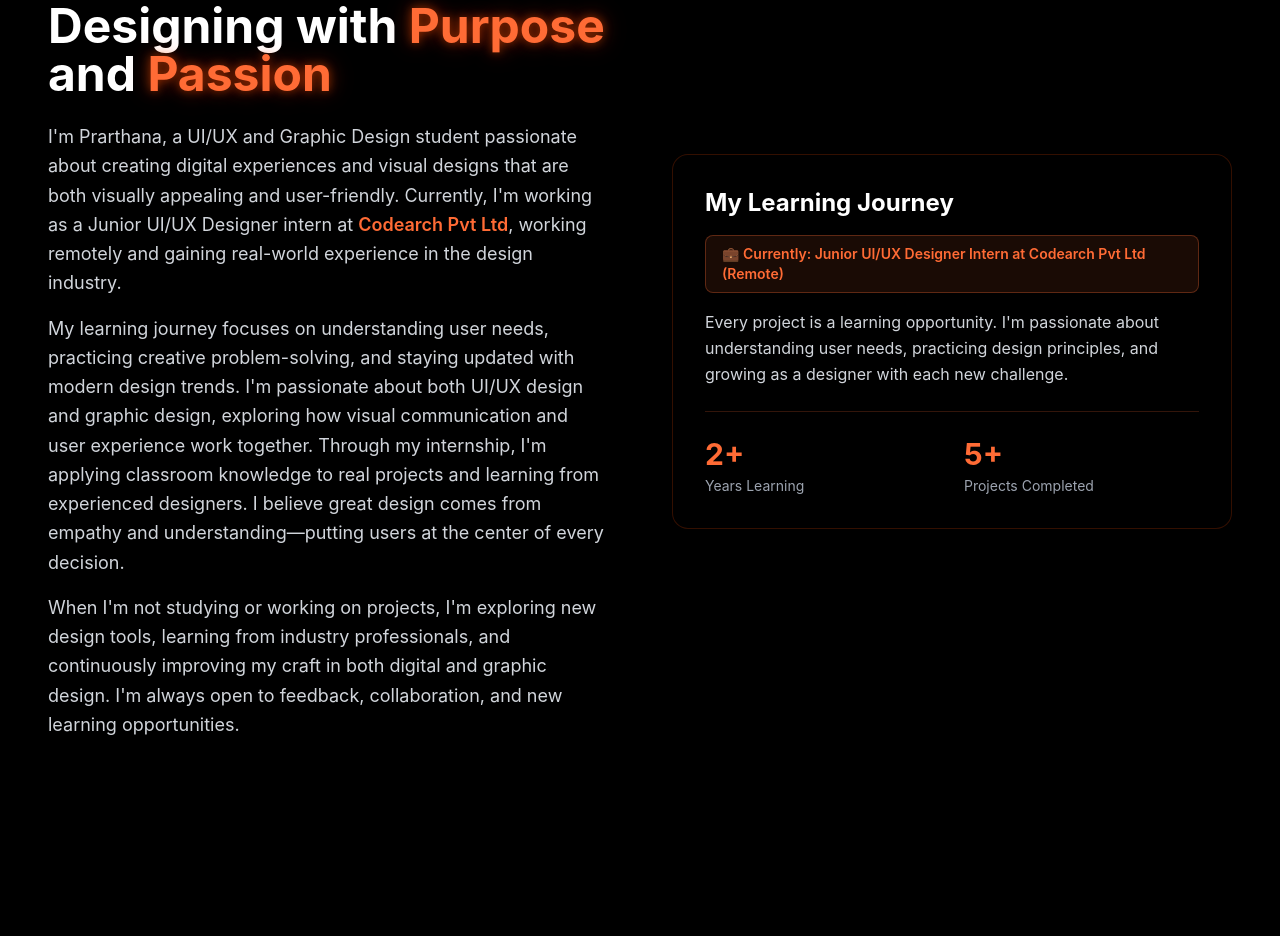
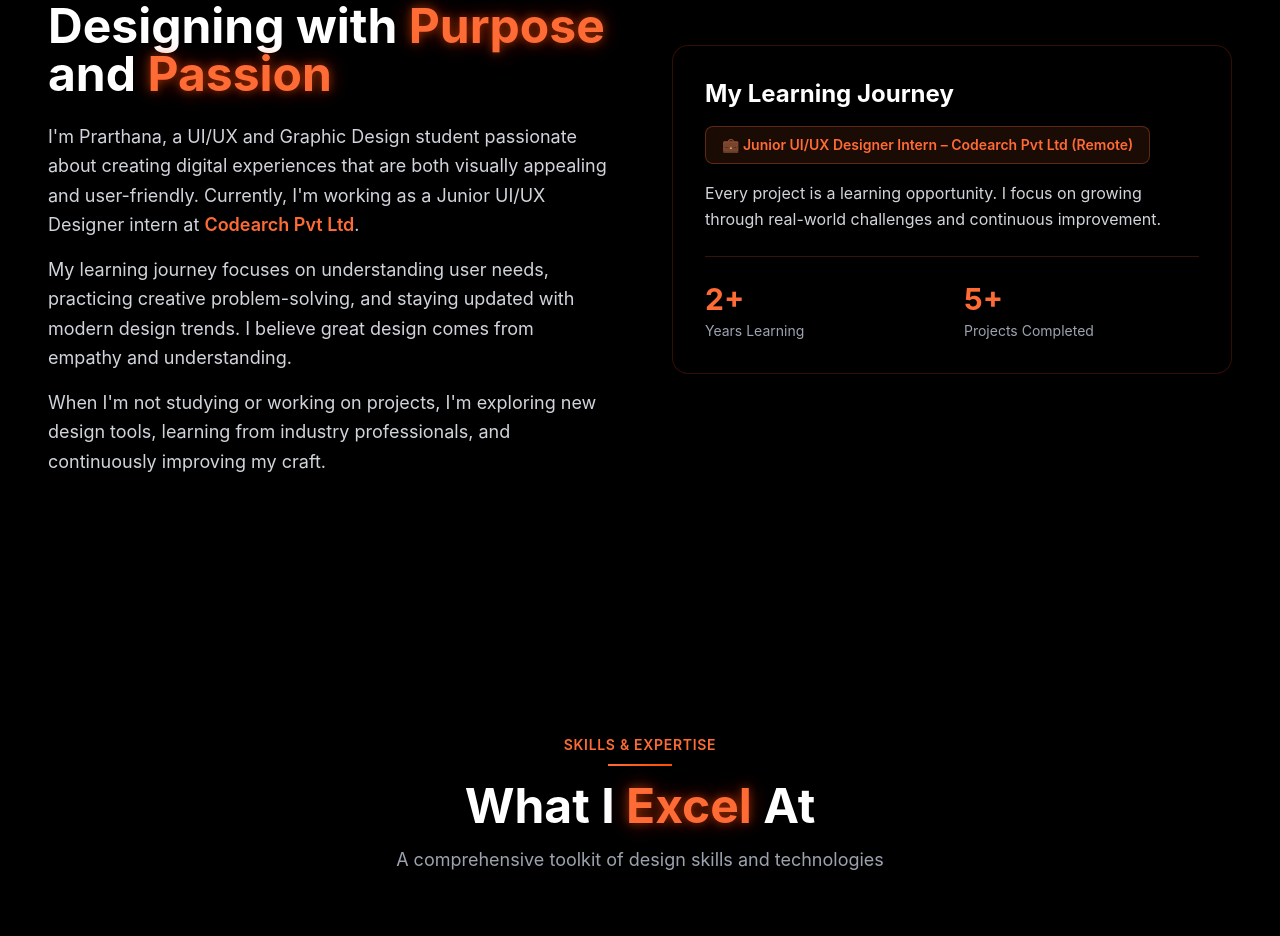
Before and after one commit to Prarthana725/prarthana-portfolio, a Next.js app: page / in a window 1280 px wide. Shown: the part 1040-1976 px from the top of the page. Built offline with nearby package versions, Linux system fonts and the light colour scheme.

Commit message:
Fix framer-motion and TypeScript issues

```diff
--- a/components/About.tsx
+++ b/components/About.tsx
@@ -1,10 +1,10 @@
 'use client'
 
-import { motion } from 'framer-motion'
+import { motion, Variants } from 'framer-motion'
 
 export default function About() {
 
-  const containerVariants = {
+  const containerVariants: Variants = {
     hidden: { opacity: 0 },
     visible: {
       opacity: 1,
@@ -14,7 +14,7 @@ export default function About() {
     },
   }
 
-  const itemVariants = {
+  const itemVariants: Variants = {
     hidden: { opacity: 0, x: -50 },
     visible: {
       opacity: 1,
@@ -26,7 +26,7 @@ export default function About() {
     },
   }
 
-  const cardVariants = {
+  const cardVariants: Variants = {
     hidden: { opacity: 0, x: 50, scale: 0.9 },
     visible: {
       opacity: 1,
@@ -39,7 +39,7 @@ export default function About() {
     },
   }
 
-  const numberVariants = {
+  const numberVariants: Variants = {
     hidden: { opacity: 0, scale: 0 },
     visible: {
       opacity: 1,
@@ -62,6 +62,7 @@ export default function About() {
           whileInView="visible"
           viewport={{ once: true, margin: '-100px' }}
         >
+          {/* LEFT CONTENT */}
           <motion.div className="space-y-6" variants={itemVariants}>
             <motion.div
               className="inline-block"
@@ -70,7 +71,9 @@ export default function About() {
               viewport={{ once: true }}
               transition={{ duration: 0.5 }}
             >
-              <span className="text-warm-orange text-sm font-semibold tracking-wider uppercase">About Me</span>
+              <span className="text-warm-orange text-sm font-semibold tracking-wider uppercase">
+                About Me
+              </span>
               <motion.div
                 className="h-0.5 bg-gradient-to-r from-warm-orange to-neon-orange mt-2"
                 initial={{ width: 0 }}
@@ -84,7 +87,9 @@ export default function About() {
               className="text-4xl md:text-5xl font-bold text-white leading-tight"
               variants={itemVariants}
             >
-              Designing with <span className="text-warm-orange neon-glow">Purpose</span> and <span className="text-warm-orange neon-glow">Passion</span>
+              Designing with{' '}
+              <span className="text-warm-orange neon-glow">Purpose</span> and{' '}
+              <span className="text-warm-orange neon-glow">Passion</span>
             </motion.h2>
 
             <motion.div
@@ -92,70 +97,82 @@ export default function About() {
               variants={itemVariants}
             >
               <motion.p variants={itemVariants}>
-                I'm Prarthana, a UI/UX and Graphic Design student passionate about creating digital experiences and visual designs that are both visually appealing and user-friendly. Currently, I'm working as a Junior UI/UX Designer intern at <span className="text-warm-orange font-semibold">Codearch Pvt Ltd</span>, working remotely and gaining real-world experience in the design industry.
+                I'm Prarthana, a UI/UX and Graphic Design student passionate about
+                creating digital experiences that are both visually appealing and
+                user-friendly. Currently, I'm working as a Junior UI/UX Designer
+                intern at{' '}
+                <span className="text-warm-orange font-semibold">
+                  Codearch Pvt Ltd
+                </span>
+                .
               </motion.p>
+
               <motion.p variants={itemVariants}>
-                My learning journey focuses on understanding user needs, practicing creative problem-solving, and staying updated with modern design trends. I'm passionate about both UI/UX design and graphic design, exploring how visual communication and user experience work together. Through my internship, I'm applying classroom knowledge to real projects and learning from experienced designers. I believe great design comes from empathy and understanding—putting users at the center of every decision.
+                My learning journey focuses on understanding user needs,
+                practicing creative problem-solving, and staying updated with
+                modern design trends. I believe great design comes from empathy
+                and understanding.
               </motion.p>
+
               <motion.p variants={itemVariants}>
-                When I'm not studying or working on projects, I'm exploring new design tools, learning from industry professionals, and continuously improving my craft in both digital and graphic design. I'm always open to feedback, collaboration, and new learning opportunities.
+                When I'm not studying or working on projects, I'm exploring new
+                design tools, learning from industry professionals, and
+                continuously improving my craft.
               </motion.p>
             </motion.div>
           </motion.div>
 
+          {/* RIGHT CARD */}
           <motion.div className="relative" variants={cardVariants}>
             <motion.div
               className="glass-card rounded-2xl p-8 space-y-6 border-l-4 border-warm-orange"
-              whileHover={{ scale: 1.02, boxShadow: '0 0 30px rgba(255, 77, 0, 0.3)' }}
+              whileHover={{
+                scale: 1.02,
+                boxShadow: '0 0 30px rgba(255, 77, 0, 0.3)',
+              }}
               transition={{ duration: 0.3 }}
             >
               <div className="space-y-4">
-                <h3 className="text-2xl font-bold text-white">My Learning Journey</h3>
-                <div className="inline-block px-4 py-2 bg-warm-orange/10 border border-warm-orange/30 rounded-lg mb-3">
+                <h3 className="text-2xl font-bold text-white">
+                  My Learning Journey
+                </h3>
+
+                <div className="inline-block px-4 py-2 bg-warm-orange/10 border border-warm-orange/30 rounded-lg">
                   <p className="text-warm-orange text-sm font-semibold">
-                    💼 Currently: Junior UI/UX Designer Intern at Codearch Pvt Ltd (Remote)
+                    💼 Junior UI/UX Designer Intern – Codearch Pvt Ltd (Remote)
                   </p>
                 </div>
+
                 <p className="text-gray-300 leading-relaxed">
-                  Every project is a learning opportunity. I'm passionate about understanding user needs, practicing design principles, and growing as a designer with each new challenge.
+                  Every project is a learning opportunity. I focus on growing
+                  through real-world challenges and continuous improvement.
                 </p>
               </div>
 
               <div className="pt-6 border-t border-warm-orange/20">
                 <div className="grid grid-cols-2 gap-6">
                   <motion.div
-                    initial={{ opacity: 0, scale: 0 }}
-                    whileInView={{ opacity: 1, scale: 1 }}
+                    variants={numberVariants}
+                    initial="hidden"
+                    whileInView="visible"
                     viewport={{ once: true }}
-                    transition={{ duration: 0.5, delay: 0.8, type: 'spring', stiffness: 200 }}
                   >
-                    <motion.div
-                      className="text-3xl font-bold text-warm-orange"
-                      initial={{ opacity: 0, scale: 0 }}
-                      whileInView={{ opacity: 1, scale: 1 }}
-                      viewport={{ once: true }}
-                      transition={{ duration: 0.5, delay: 0.9, type: 'spring', stiffness: 200 }}
-                    >
-                      2+
-                    </motion.div>
-                    <div className="text-gray-400 text-sm mt-1">Years Learning</div>
+                    <div className="text-3xl font-bold text-warm-orange">2+</div>
+                    <div className="text-gray-400 text-sm mt-1">
+                      Years Learning
+                    </div>
                   </motion.div>
+
                   <motion.div
-                    initial={{ opacity: 0, scale: 0 }}
-                    whileInView={{ opacity: 1, scale: 1 }}
+                    variants={numberVariants}
+                    initial="hidden"
+                    whileInView="visible"
                     viewport={{ once: true }}
-                    transition={{ duration: 0.5, delay: 1, type: 'spring', stiffness: 200 }}
                   >
-                    <motion.div
-                      className="text-3xl font-bold text-warm-orange"
-                      initial={{ opacity: 0, scale: 0 }}
-                      whileInView={{ opacity: 1, scale: 1 }}
-                      viewport={{ once: true }}
-                      transition={{ duration: 0.5, delay: 1.1, type: 'spring', stiffness: 200 }}
-                    >
-                      5+
-                    </motion.div>
-                    <div className="text-gray-400 text-sm mt-1">Projects Completed</div>
+                    <div className="text-3xl font-bold text-warm-orange">5+</div>
+                    <div className="text-gray-400 text-sm mt-1">
+                      Projects Completed
+                    </div>
                   </motion.div>
                 </div>
               </div>
--- a/package.json
+++ b/package.json
@@ -16,8 +16,8 @@
   },
   "devDependencies": {
     "@types/node": "^20.0.0",
-    "@types/react": "^18.2.0",
-    "@types/react-dom": "^18.2.0",
+    "@types/react": "^18.3.27",
+    "@types/react-dom": "^18.3.7",
     "autoprefixer": "^10.4.16",
     "postcss": "^8.4.31",
     "tailwindcss": "^3.3.5",
```
Also changed, not shown: 1 other file (tests, documents, lock files or other folders).
